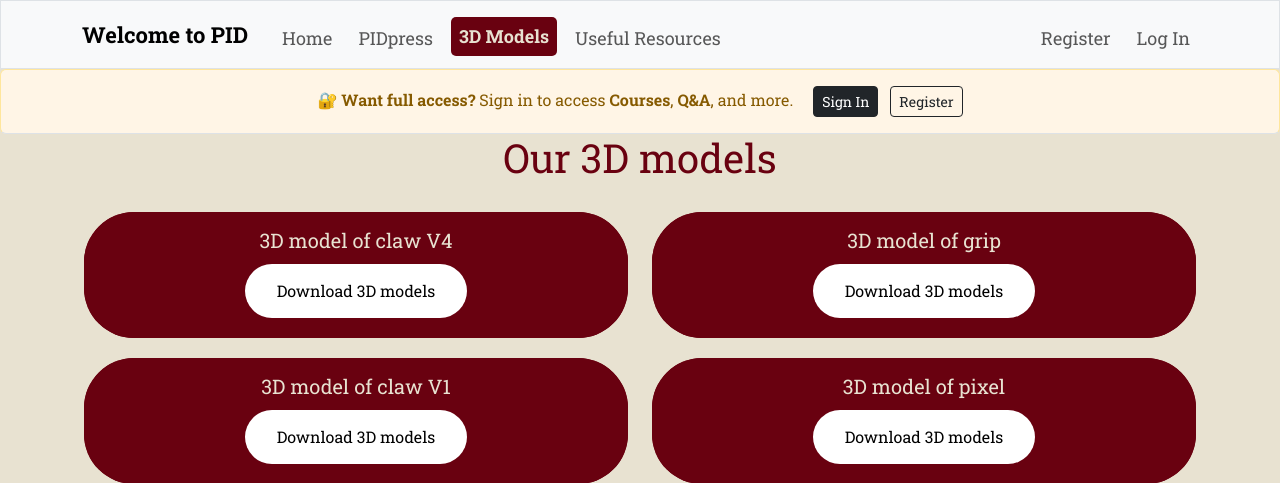
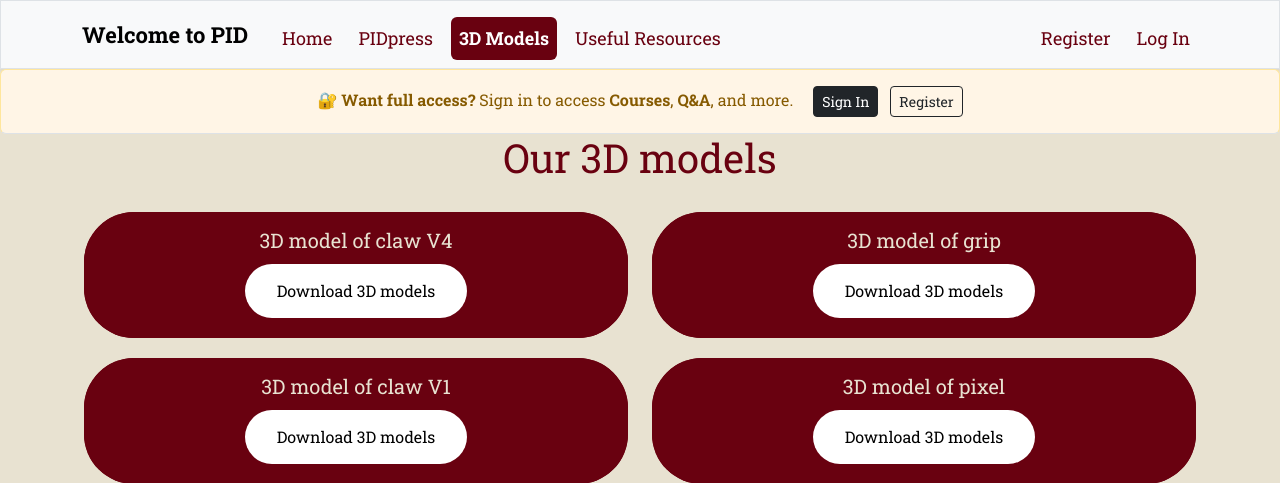
Before and after one commit to miras888/pidftc, a Flask app: page /3dmodels in a window 1280 px wide. Shown: the top 483 px of the page. Run offline with Flask 3, Linux system fonts and the light colour scheme; some libraries are stand-ins or nearby versions.

Commit message:
Update layout.html

```diff
--- a/templates/layout.html
+++ b/templates/layout.html
@@ -10,10 +10,15 @@
     <link rel="preconnect" href="https://fonts.googleapis.com">
     <link rel="preconnect" href="https://fonts.gstatic.com" crossorigin>
 
-    <!-- <link rel="icon" type="image/png" sizes="16x16" href="static/logo_16.png">
-    <link rel="icon" type="image/png" sizes="32x32" href="static/logo_32.png">
-    <link rel="icon" type="image/png" sizes="48x48" href="static/logo_48.png">
-    <link rel="icon" type="image/png" sizes="512x512" href="static/logo_512.png"> -->
+    <link rel="icon" type="image/png" sizes="16x16" href="/static/logo_16.png">
+    <link rel="icon" type="image/png" sizes="32x32" href="/static/logo_32.png">
+    <link rel="icon" type="image/png" sizes="96x96" href="/static/logo_96.png">
+    <link rel="icon" type="image/png" sizes="192x192" href="/static/logo_192.png">
+    <link rel="icon" type="image/png" sizes="512x512" href="/static/logo_512.png">
+
+    <link rel="apple-touch-icon" sizes="180x180" href="/static/logo_180.png">
+
+    <meta name="theme-color" content="#e8e2d1">
 
 
     <link href="https://fonts.googleapis.com/css2?family=Roboto+Slab:wght@400;600;700&display=swap" rel="stylesheet">
@@ -36,29 +41,53 @@
         .navbar {
             background-color: #fff5f5;
             border-bottom: 2px solid var(--deep-red);
+            box-shadow: 0 2px 6px rgba(0, 0, 0, 0.05);
         }
 
         .navbar-brand {
             font-weight: bold;
+            font-size: 22px;
         }
 
         .nav-link {
+            position: relative;
             margin-left: 10px;
             font-size: 18px;
-            transition: all 0.3s;
+            color: var(--deep-red);
+            transition: all 0.3s ease;
+            padding: 8px 12px;
+        }
+
+        .nav-link::after {
+            content: '';
+            position: absolute;
+            left: 10%;
+            right: 10%;
+            bottom: 4px;
+            height: 2px;
+            background-color: var(--deep-red);
+            transform: scaleX(0);
+            transform-origin: center;
+            transition: transform 0.3s ease;
+        }
+
+        .nav-link:hover::after {
+            transform: scaleX(1);
+        }
+
+        .nav-link:hover {
+            background-color: rgba(105, 1, 16, 0.05);
+            border-radius: 6px;
+            color: var(--accent-red);
         }
 
         .nav-link.active {
             font-weight: bold;
-            color: rgb(232, 226, 209) !important;
+            color: #fff !important;
             background-color: var(--deep-red);
-            padding: 6px 15px;
-            border-radius: 5px;
-        }
-
-        .nav-link:hover {
-            color: var(--deep-red);
-            background-color: var(--cream);
+            padding: 8px 16px;
+            border-radius: 6px;
+            transition: background-color 0.3s ease, color 0.3s ease;
         }
 
         .alert-warning {
@@ -71,7 +100,6 @@
         }
     </style>
 
-    </style>
 </head>
 
 <body>
```
